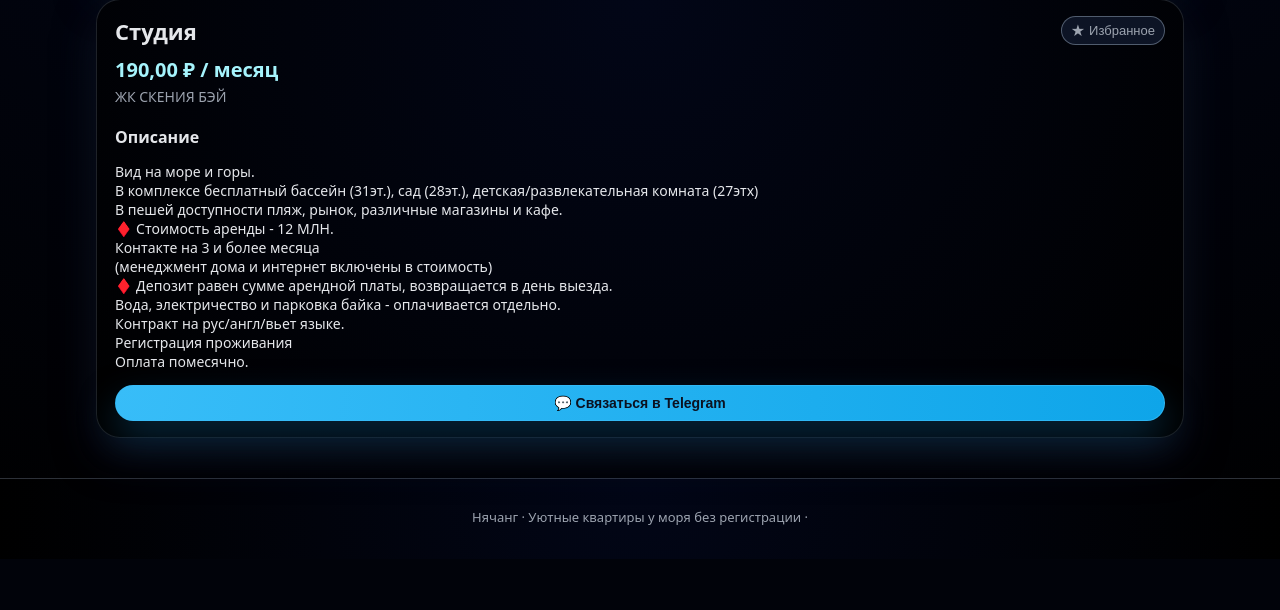
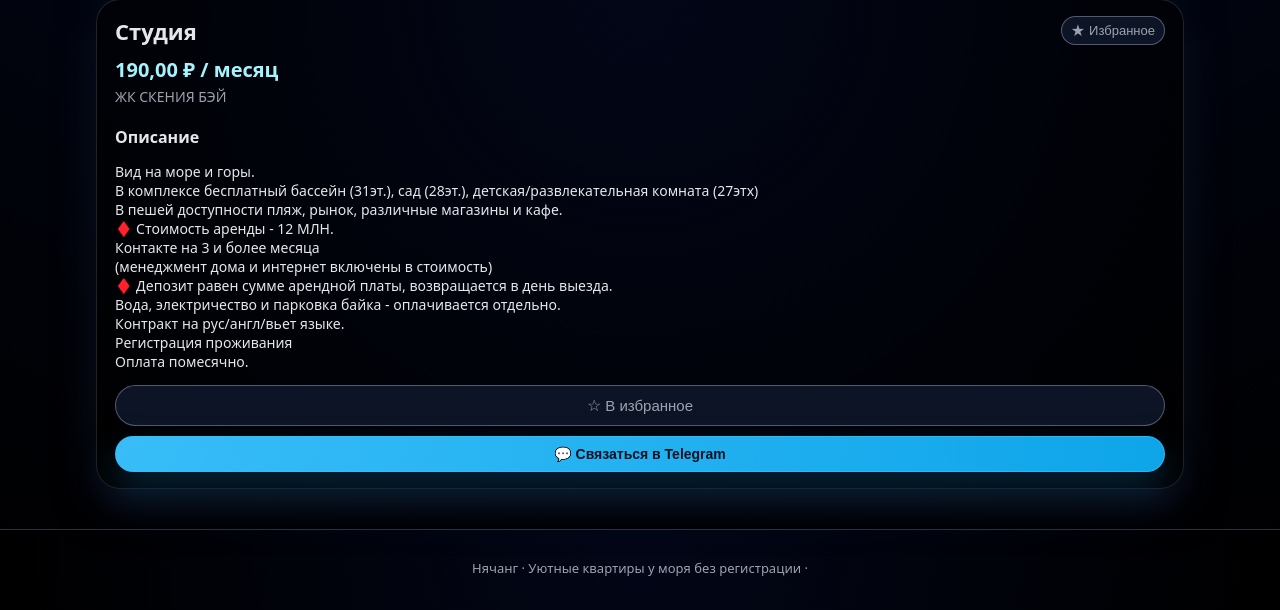
Before and after one commit to victormorozov1/rent, a Django app: page /listing/1/ in a window 1280 px wide. Shown: the part 887-1497 px from the top of the page. Before the commit the page ends 1412 px from the top, so only its background shows below. Run offline with Django 5.2, Linux system fonts and the light colour scheme; data comes from the database, SQL or seed files in the repository; data that the repository does not hold is empty.

Commit message:
Fix detail favorites button behavior

```diff
--- a/nhatrang_rentals/listings/static/listings/app.js
+++ b/nhatrang_rentals/listings/static/listings/app.js
@@ -193,22 +193,24 @@ function updateFavoriteButtonsState() {
     const detailLayout = document.querySelector(".detail-layout");
     if (detailLayout) {
         const listingId = detailLayout.getAttribute("data-listing-id");
-        const btn = detailLayout.querySelector(".favorite-btn");
-        if (btn) {
+        detailLayout.querySelectorAll(".favorite-btn").forEach((btn) => {
+            const icon = btn.querySelector(".favorite-icon");
+            const textSpan = btn.querySelector(".favorite-text");
+
             if (btn.hasAttribute("data-open-favorites-list")) {
-                const icon = btn.querySelector(".favorite-icon");
-                const textSpan = btn.querySelector(".favorite-text");
                 if (icon) icon.textContent = "★";
                 if (textSpan) textSpan.textContent = "Избранное";
+                btn.classList.remove("is-favorite");
                 return;
             }
+
+            if (!listingId) return;
+
             const isFav = set.has(String(listingId));
             btn.classList.toggle("is-favorite", isFav);
-            const icon = btn.querySelector(".favorite-icon");
-            const textSpan = btn.querySelector(".favorite-text");
             if (icon) icon.textContent = isFav ? "★" : "☆";
             if (textSpan) textSpan.textContent = isFav ? "В избранном" : "В избранное";
-        }
+        });
     }
 }
 
--- a/nhatrang_rentals/listings/static/listings/styles.css
+++ b/nhatrang_rentals/listings/static/listings/styles.css
@@ -564,6 +564,20 @@ a:hover {
     font-size: 16px;
 }
 
+.detail-actions {
+    display: flex;
+    flex-direction: column;
+    gap: 10px;
+    margin-top: 14px;
+}
+
+.favorite-btn--cta {
+    width: 100%;
+    justify-content: center;
+    padding: 10px 12px;
+    font-size: 15px;
+}
+
 /* Carousel */
 
 .carousel {
--- a/nhatrang_rentals/listings/templates/listings/listing_detail.html
+++ b/nhatrang_rentals/listings/templates/listings/listing_detail.html
@@ -70,11 +70,18 @@
                 <p>{{ listing.description|linebreaksbr }}</p>
             </div>
 
-            <button id="telegram-button"
-                    type="button"
-                    class="btn-primary btn-full">
-                💬 Связаться в Telegram
-            </button>
+            <div class="detail-actions">
+                <button class="favorite-btn favorite-btn--cta" type="button">
+                    <span class="favorite-icon">☆</span>
+                    <span class="favorite-text">В избранное</span>
+                </button>
+
+                <button id="telegram-button"
+                        type="button"
+                        class="btn-primary btn-full">
+                    💬 Связаться в Telegram
+                </button>
+            </div>
         </div>
     </div>
 </section>
```
